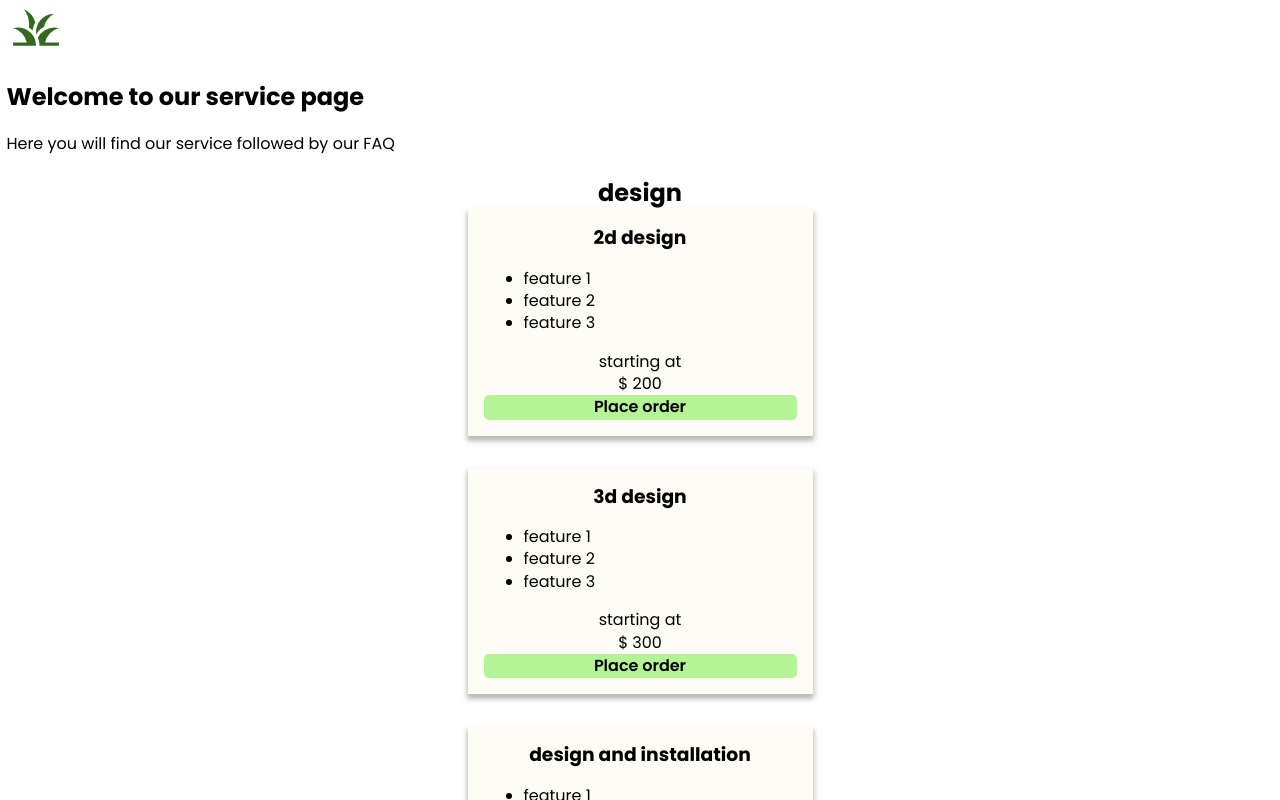
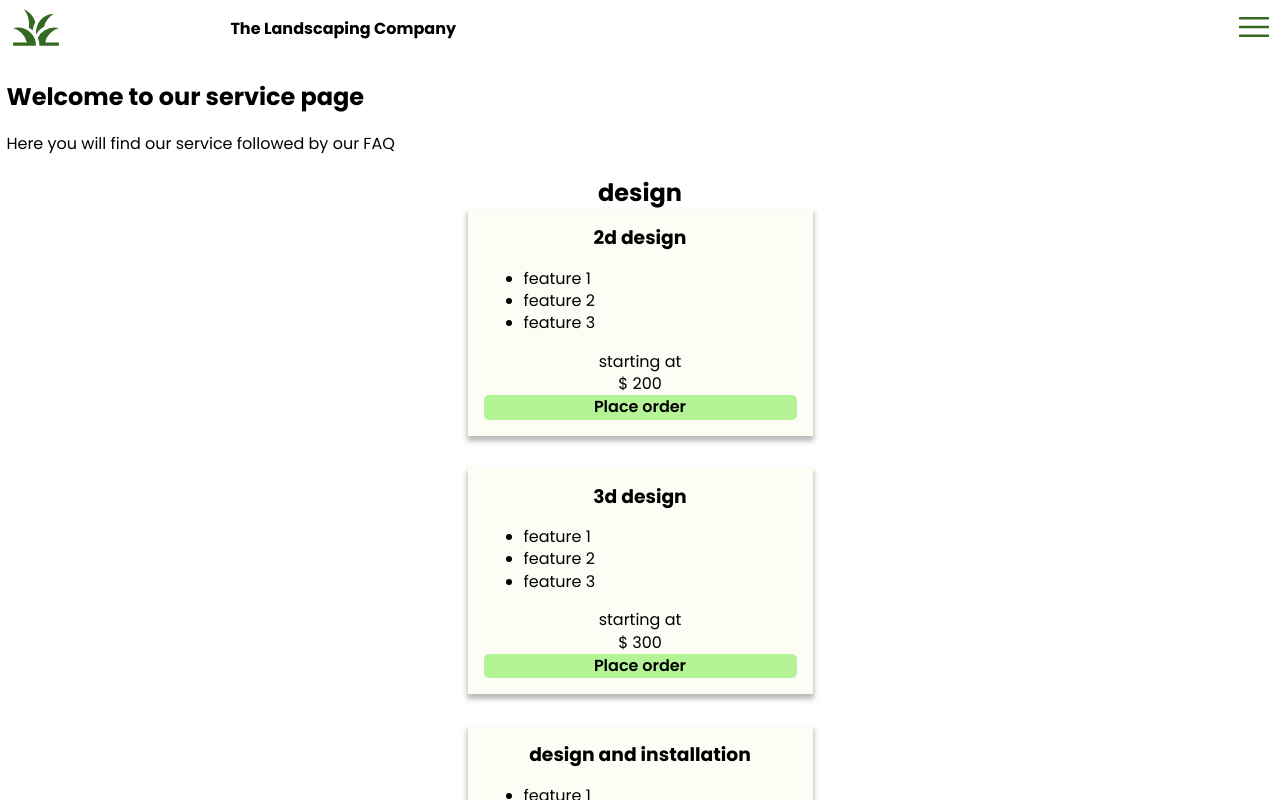
Before and after one commit to MauritzLM/lansdcape-webpage-practice, a React (Vite) app: page /services in a window 1280 px wide. Shown: the top 800 px of the page. Built offline with nearby package versions, Linux system fonts and the light colour scheme.

Commit message:
added link elements

```diff
--- a/src/components/navbar.jsx
+++ b/src/components/navbar.jsx
@@ -1,16 +1,23 @@
-
+import { Link } from "react-router-dom";
 
 function Navbar() {
     return (
         <>
             <nav>
-                <svg xmlns="http://www.w3.org/2000/svg" height="48" viewBox="0 -960 960 960" width="48"><path d="M80-160v-60h240q-20-91-87.5-159.5T80-470q20-5 39.5-7.5T160-480q134 0 227 93t93 227H80Zm460 0q0-42-8-73.5T512-296q40-88 120-136t168-48q21 0 40.5 2.5T880-470q-85 22-154 91.5T640-220h240v60H540Zm-58-193q-9-76 13-142t64.5-115Q602-659 662-688t127-31q-56 35-105.5 95.5T621-494q-44 21-80 58.5T482-353Zm-61-76q-16-15-35-30t-32-23q3-12 4.5-26.5T360-532q0-76-24-144t-68-124q70 28 124 88.5T468-573q-18 32-30.5 69.5T421-429Z" /></svg>
+                <Link to="/">
+                    <svg xmlns="http://www.w3.org/2000/svg" height="48" viewBox="0 -960 960 960" width="48"><path d="M80-160v-60h240q-20-91-87.5-159.5T80-470q20-5 39.5-7.5T160-480q134 0 227 93t93 227H80Zm460 0q0-42-8-73.5T512-296q40-88 120-136t168-48q21 0 40.5 2.5T880-470q-85 22-154 91.5T640-220h240v60H540Zm-58-193q-9-76 13-142t64.5-115Q602-659 662-688t127-31q-56 35-105.5 95.5T621-494q-44 21-80 58.5T482-353Zm-61-76q-16-15-35-30t-32-23q3-12 4.5-26.5T360-532q0-76-24-144t-68-124q70 28 124 88.5T468-573q-18 32-30.5 69.5T421-429Z" /></svg>
+                </Link>
 
+                <p>The Landscaping Company</p>
                 <ul>
-                    <li>Home</li>
-                    <li>Services</li>
+                    <li><Link to="/">Home</Link></li>
+                    <li><Link to="/services">Services</Link></li>
                     <li>About</li>
                 </ul>
+
+                <button>
+                    <svg xmlns="http://www.w3.org/2000/svg" height="48" viewBox="0 -960 960 960" width="48"><path d="M120-240v-60h720v60H120Zm0-210v-60h720v60H120Zm0-210v-60h720v60H120Z" /></svg>
+                </button>
             </nav>
         </>
     )
```
